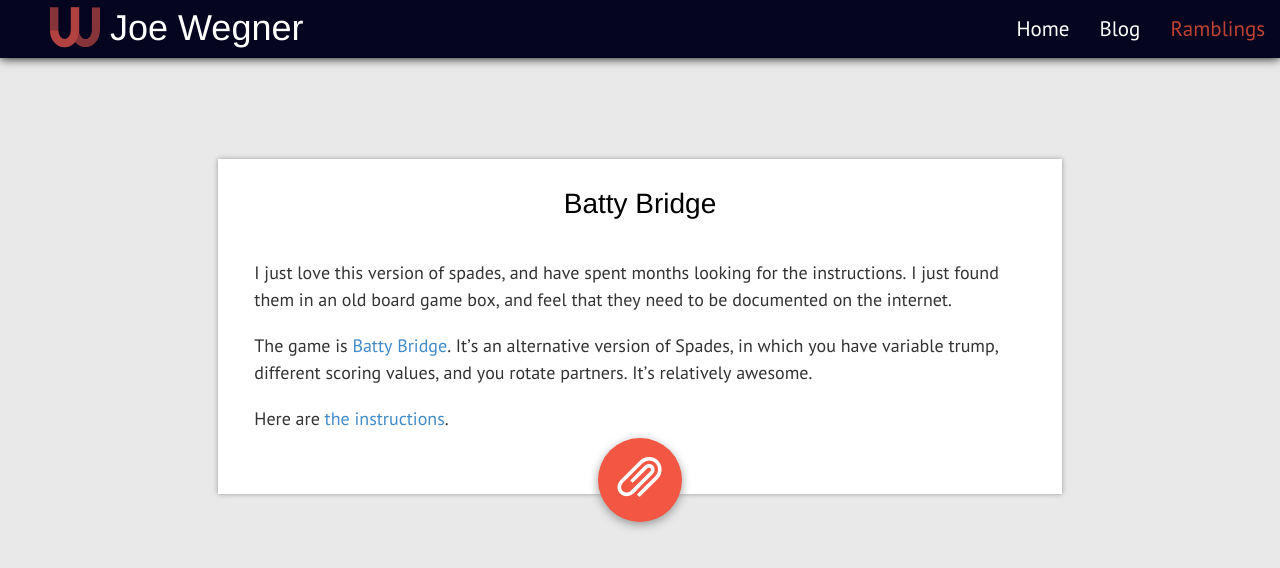
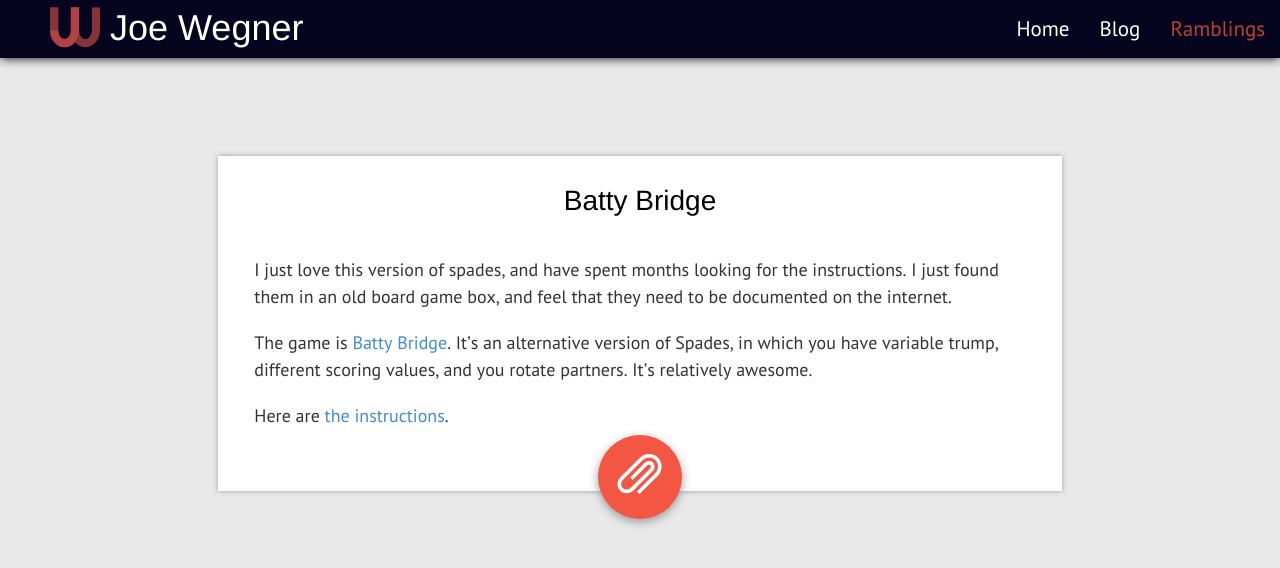
Before and after one commit to josephwegner/josephwegner.github.com, a Jekyll site: the page built from ramblings/_posts/2013-08-17-batty-bridge.md, in a window 1280 px wide. Shown: the top 568 px of the page. Built offline with Jekyll 4.4.1, drawn with Linux system fonts in a browser that asks for light colours; Markdown is read by kramdown in place of the engine named in the settings.

Commit message:
fix page top padding

```diff
--- a/stylesheets/global.css
+++ b/stylesheets/global.css
@@ -1,7 +1,7 @@
 
 body {
   font-family: "PTSansRegular";
-  padding-top: 59px;
+  padding-top: 56px;
 }
 
 #header {
```
